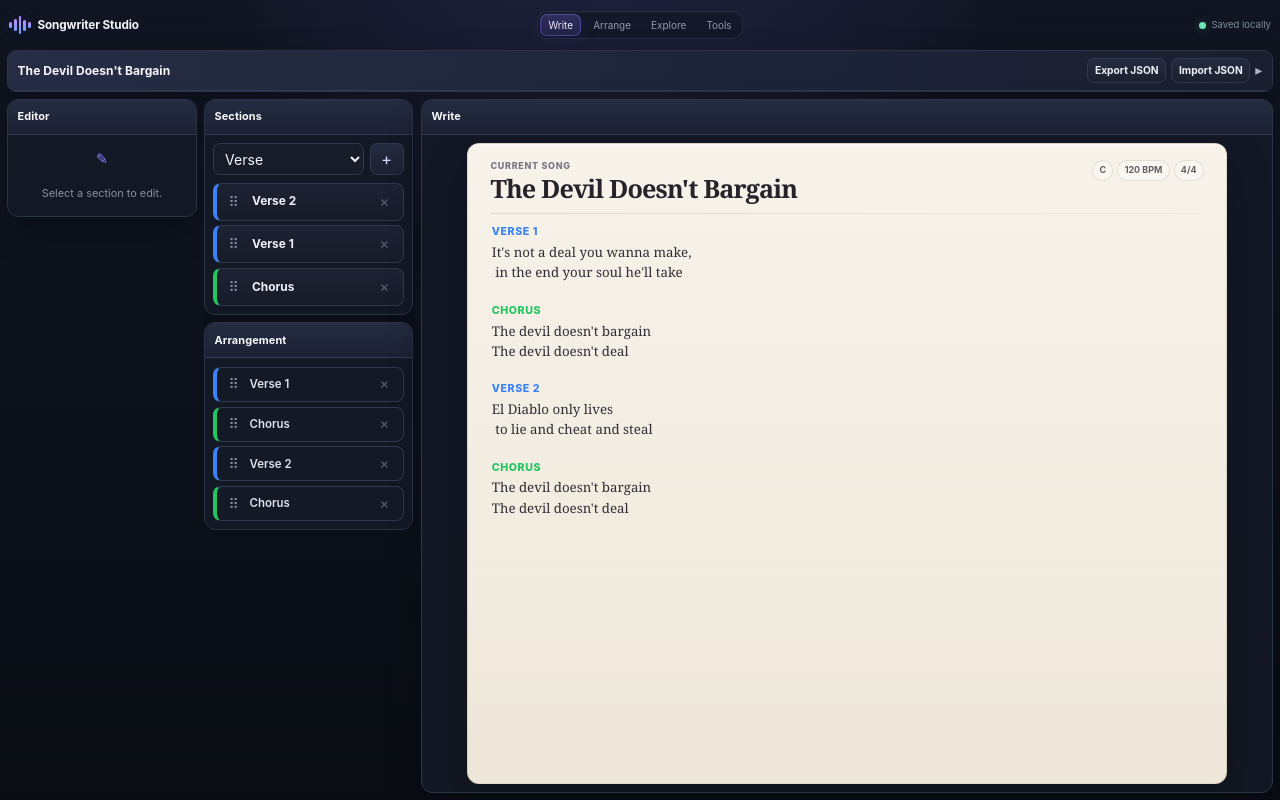
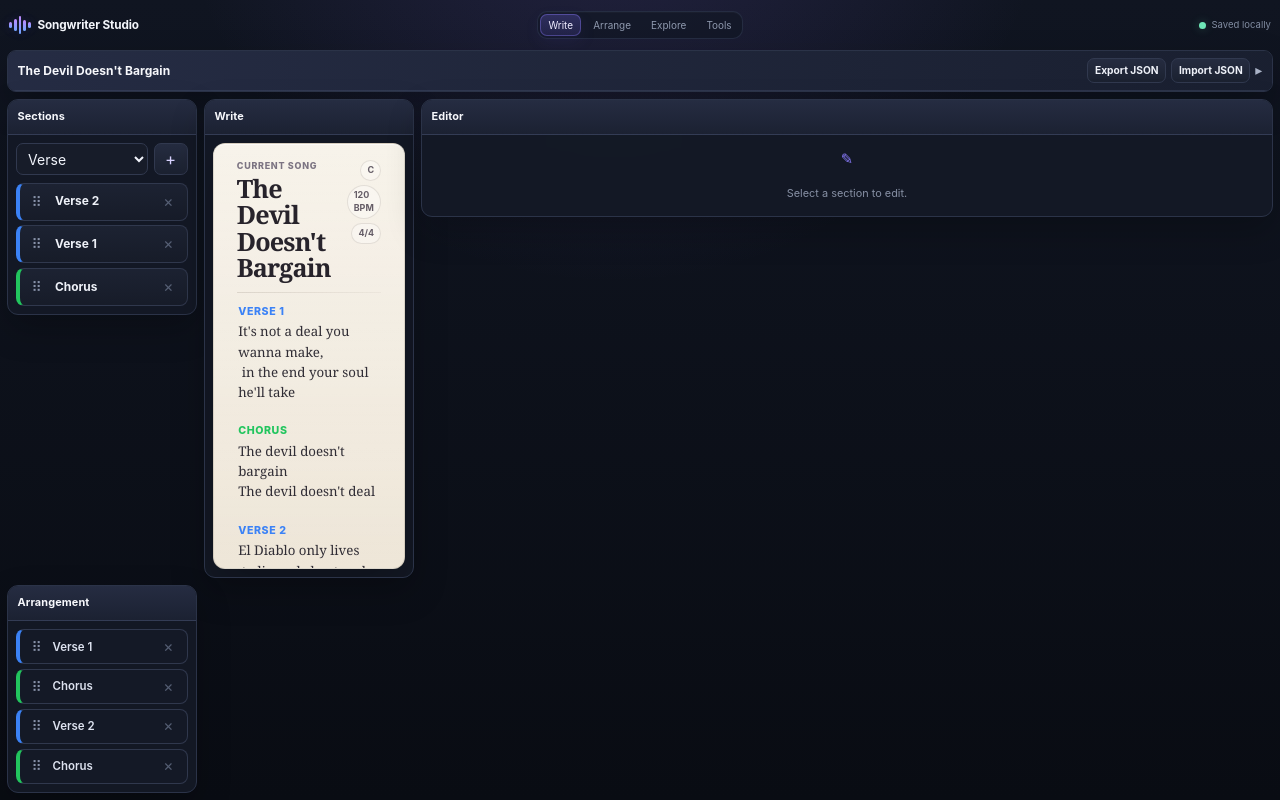
Before and after one commit to dstancomb3/Songwriter-Studio, a React (Vite) app: page / in a window 1280 px wide. Built offline with nearby package versions, Linux system fonts and the light colour scheme.

Commit message:
Restructure Write workspace layout

```diff
--- a/src/App.tsx
+++ b/src/App.tsx
@@ -148,16 +148,16 @@
       const rect =
         element.getBoundingClientRect();
 
-      const pointerY =
+      const pointerX =
         active.rect.current
-          .translated?.top ?? 0;
+          .translated?.left ?? 0;
 
       const midpoint =
-        rect.top +
-        rect.height / 2;
+        rect.left +
+        rect.width / 2;
 
       const insertIndex =
-        pointerY > midpoint
+        pointerX > midpoint
           ? index + 1
           : index;
 
@@ -197,11 +197,11 @@
       const rect =
         element.getBoundingClientRect();
 
-      const pointerY =
+      const pointerX =
         active.rect.current
-          .translated?.top ?? 0;
+          .translated?.left ?? 0;
 
-      if (pointerY > rect.bottom) {
+      if (pointerX > rect.right) {
         setPreviewInsertIndex(
           arrangement.sequence.length
         );
@@ -364,17 +364,20 @@
         </div>
 
         <div className="workspace-grid">
-          <div className="workspace-column">
-            <SectionEditor />
-          </div>
-
-          <div className="workspace-column workspace-column--structure">
+          <div className="workspace-sections">
             <SectionPanel />
-            <ArrangementPanel />
           </div>
 
           <div className="workspace-preview">
             <PreviewPanel />
+          </div>
+
+          <div className="workspace-context">
+            <SectionEditor />
+          </div>
+
+          <div className="workspace-arrangement">
+            <ArrangementPanel />
           </div>
         </div>
       </div>
```
